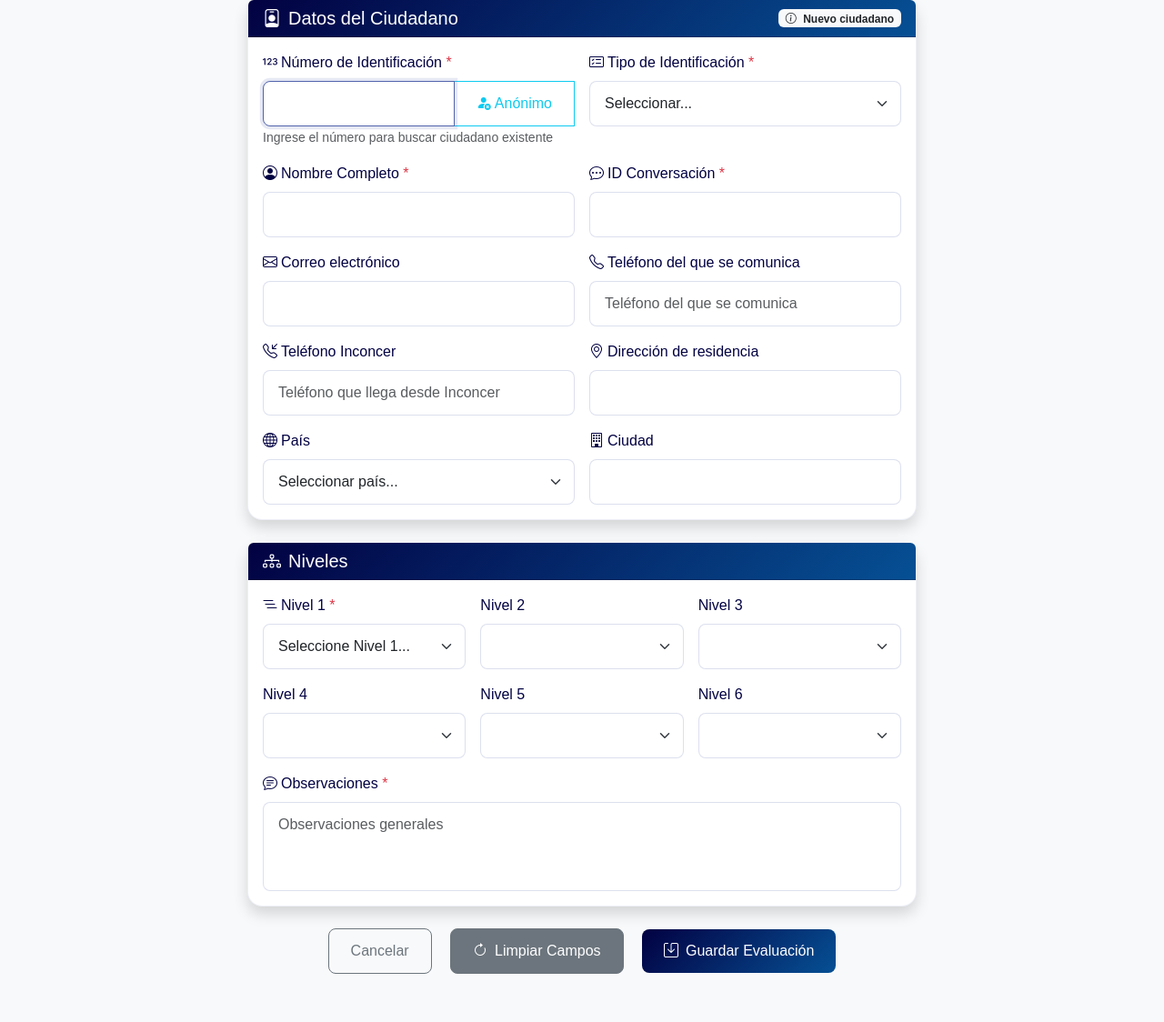
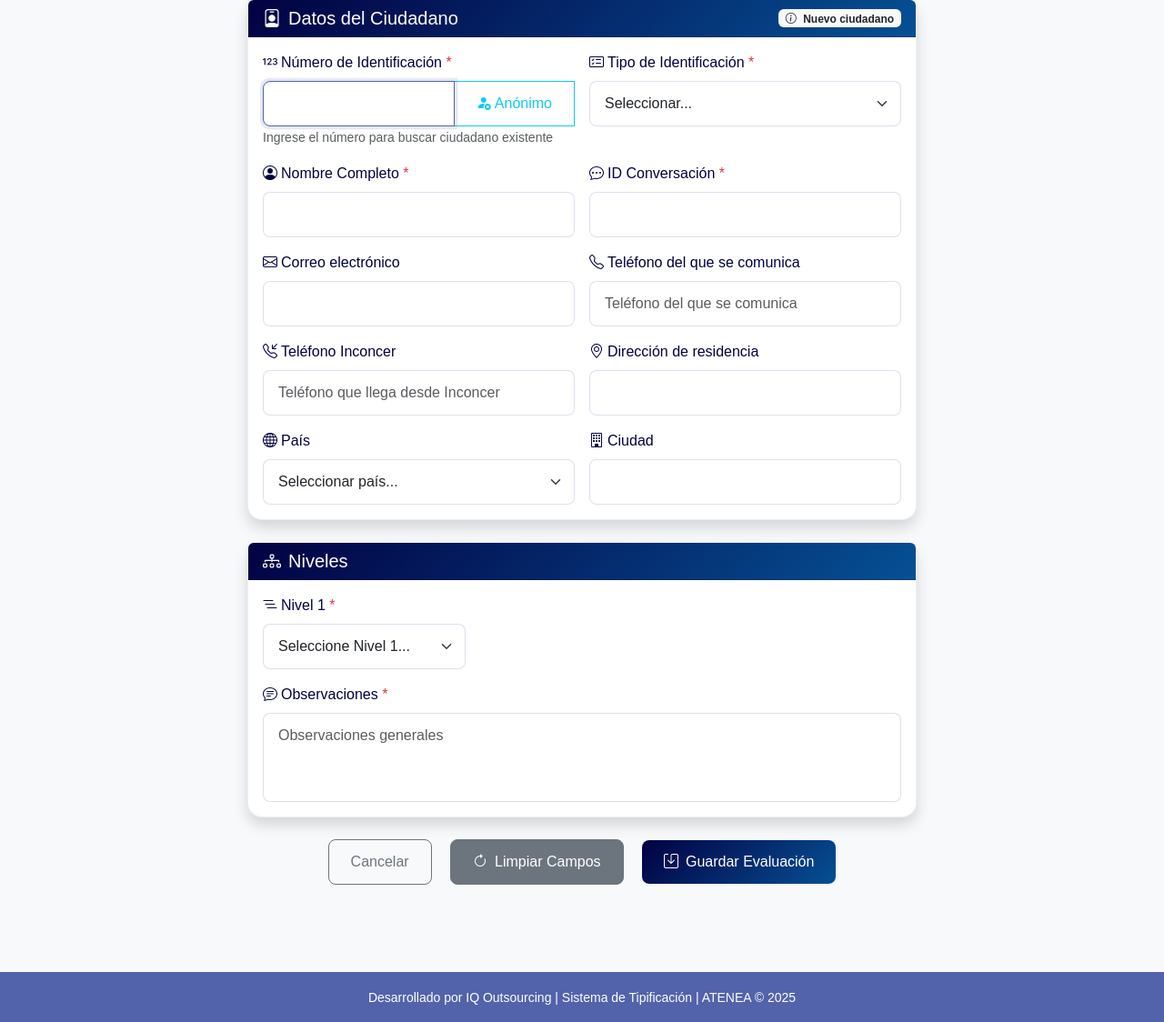
Before and after one commit to CortinezO98/Atenea_Tipificador, a Django app: template AteneaApp/usuarios/templates/usuarios/evaluaciones/crear_evaluacion.html in a window 1280 px wide. Shown: the part 49-1173 px from the top of the page at 91% size. Run offline with Django 5.2, Linux system fonts and the light colour scheme; the template is opened without the code that fills it: values that come from a table or form of the project are taken from there, others are empty; tables that the repository leaves empty hold one stand-in row (values such as "Sample post"); lists and menus that the app fills with data are empty; some libraries are stand-ins or nearby versions; some web fonts are replaced.

Commit message:
Caracterizacion de los niveles en crear evaluacion

```diff
--- a/AteneaApp/usuarios/templates/usuarios/evaluaciones/crear_evaluacion.html
+++ b/AteneaApp/usuarios/templates/usuarios/evaluaciones/crear_evaluacion.html
@@ -398,12 +398,41 @@ $(document).ready(function () {
   });
 
   // ==================== NIVELES (N1..N6) ====================
+  // Helpers para selects y "wrappers" (div.col-md-4)
+  function sel(n){ return $(`#nivel${n}`); }
+  function wrap(n){ return sel(n).closest('.col-md-4'); }
+
   function limpiarSelectConPlaceholder($sel, placeholder) {
     $sel.empty().append(`<option value="" selected disabled>${placeholder}</option>`);
   }
   function fillSelect($sel, items, placeholder) {
     limpiarSelectConPlaceholder($sel, placeholder);
     (items || []).forEach(it => $sel.append(`<option value="${it.id}">${it.nombre}</option>`));
+  }
+  // Mostrar/ocultar un nivel y habilitar/deshabilitar su select
+  function showNivel(n, show) {
+    const $s = sel(n), $w = wrap(n);
+    if (show) {
+      $w.show();
+      $s.prop('disabled', false);
+    } else {
+      $w.hide();
+      $s.prop('disabled', true).val('');
+    }
+  }
+  // Limpia y oculta desde "desde" hasta 6; N1 queda visible por defecto
+  function resetNivelesDesde(desde) {
+    for (let n = desde; n <= 6; n++) {
+      const $s = sel(n);
+      fillSelect($s, [], `Seleccione Nivel ${n}...`);
+      // N1 es siempre requerido; los demás solo si tienen hijos
+      $s.prop('required', n === 1);
+      if (n === 1 && desde === 1) {
+        showNivel(1, true);
+      } else if (n > 1) {
+        showNivel(n, false);
+      }
+    }
   }
   async function fetchNiveles(nivel, padreId=null) {
     const params = new URLSearchParams({ nivel: String(nivel) });
@@ -412,44 +441,52 @@ $(document).ready(function () {
     if (!res.ok) return [];
     return res.json();
   }
-  function resetNivelesDesde(desde) {
-    for (let n = desde; n <= 6; n++) {
-      const $s = $(`#nivel${n}`);
-      fillSelect($s, [], `Seleccione Nivel ${n}...`);
-      $s.prop('required', n === 1);
+  async function cargarNivel1() {
+    resetNivelesDesde(1);
+    const data = await fetchNiveles(1);
+    fillSelect(sel(1), data, 'Seleccione Nivel 1...');
+    showNivel(1, true);
+  }
+  async function cargarHijos(nivelHijo, padreId) {
+    // Limpia y oculta niveles desde el hijo
+    resetNivelesDesde(nivelHijo);
+    if (!padreId) return;
+
+    const data = await fetchNiveles(nivelHijo, padreId);
+    fillSelect(sel(nivelHijo), data, `Seleccione Nivel ${nivelHijo}...`);
+
+    if (data.length > 0) {
+      // Hay hijos → mostrar el nivel hijo y exigirlo
+      showNivel(nivelHijo, true);
+      sel(nivelHijo).prop('required', true);
+    } else {
+      // No hay hijos → mantener ocultos los siguientes y no requeridos
+      for (let n = nivelHijo; n <= 6; n++) {
+        sel(n).prop('required', false);
+        showNivel(n, false);
+      }
     }
   }
-  async function cargarNivel1() {
-    const data = await fetchNiveles(1);
-    fillSelect($('#nivel1'), data, 'Seleccione Nivel 1...');
-  }
-  async function cargarHijos(nivelHijo, padreId) {
-    resetNivelesDesde(nivelHijo);
-    if (!padreId) return;
-    const data = await fetchNiveles(nivelHijo, padreId);
-    fillSelect($(`#nivel${nivelHijo}`), data, `Seleccione Nivel ${nivelHijo}...`);
-    $(`#nivel${nivelHijo}`).prop('required', data.length > 0);
-  }
 
-  // Encadenar niveles
-  $('#nivel1').on('change', function(){ cargarHijos(2, $(this).val()); });
-  $('#nivel2').on('change', function(){ cargarHijos(3, $(this).val()); });
-  $('#nivel3').on('change', function(){ cargarHijos(4, $(this).val()); });
-  $('#nivel4').on('change', function(){ cargarHijos(5, $(this).val()); });
-  $('#nivel5').on('change', function(){ cargarHijos(6, $(this).val()); });
+  // Encadenar niveles (si el actual cambia, cargar el siguiente)
+  sel(1).on('change', function(){ cargarHijos(2, $(this).val()); });
+  sel(2).on('change', function(){ cargarHijos(3, $(this).val()); });
+  sel(3).on('change', function(){ cargarHijos(4, $(this).val()); });
+  sel(4).on('change', function(){ cargarHijos(5, $(this).val()); });
+  sel(5).on('change', function(){ cargarHijos(6, $(this).val()); });
 
   // ==================== VALIDACIONES ====================
   $('form').on('submit', function (e) {
-    // Niveles: N1 siempre requerido
-    if (!$('#nivel1').val()) {
-      e.preventDefault(); mostrarMensaje('Por favor seleccione el Nivel 1.'); $('#nivel1').focus(); return false;
+    // N1 siempre requerido
+    if (!sel(1).val()) {
+      e.preventDefault(); mostrarMensaje('Por favor seleccione el Nivel 1.'); sel(1).focus(); return false;
     }
-
-    // Si un nivel tiene opciones (más del placeholder), exigir selección antes de seguir
+    // Si un nivel está visible y tiene opciones (>1 con placeholder), debe seleccionarse
     for (let n = 2; n <= 6; n++) {
-      const $s = $(`#nivel${n}`);
+      const $s = sel(n);
+      const visible = wrap(n).is(':visible');
       const tieneOpciones = $s.find('option').length > 1;
-      if (tieneOpciones && !$s.val()) {
+      if (visible && tieneOpciones && !$s.val()) {
         e.preventDefault();
         mostrarMensaje(`Por favor seleccione el Nivel ${n}.`);
         $s.focus();
@@ -536,7 +573,8 @@ $(document).ready(function () {
   // ==================== INICIALIZACIÓN ====================
   $('#numero_identificacion').focus();
   actualizarEstadoCiudadano(false);
-  // Cargar N1 al iniciar
+  // Cargar N1 al iniciar y ocultar N2..N6
+  resetNivelesDesde(1);
   cargarNivel1();
 });
 </script>
```
